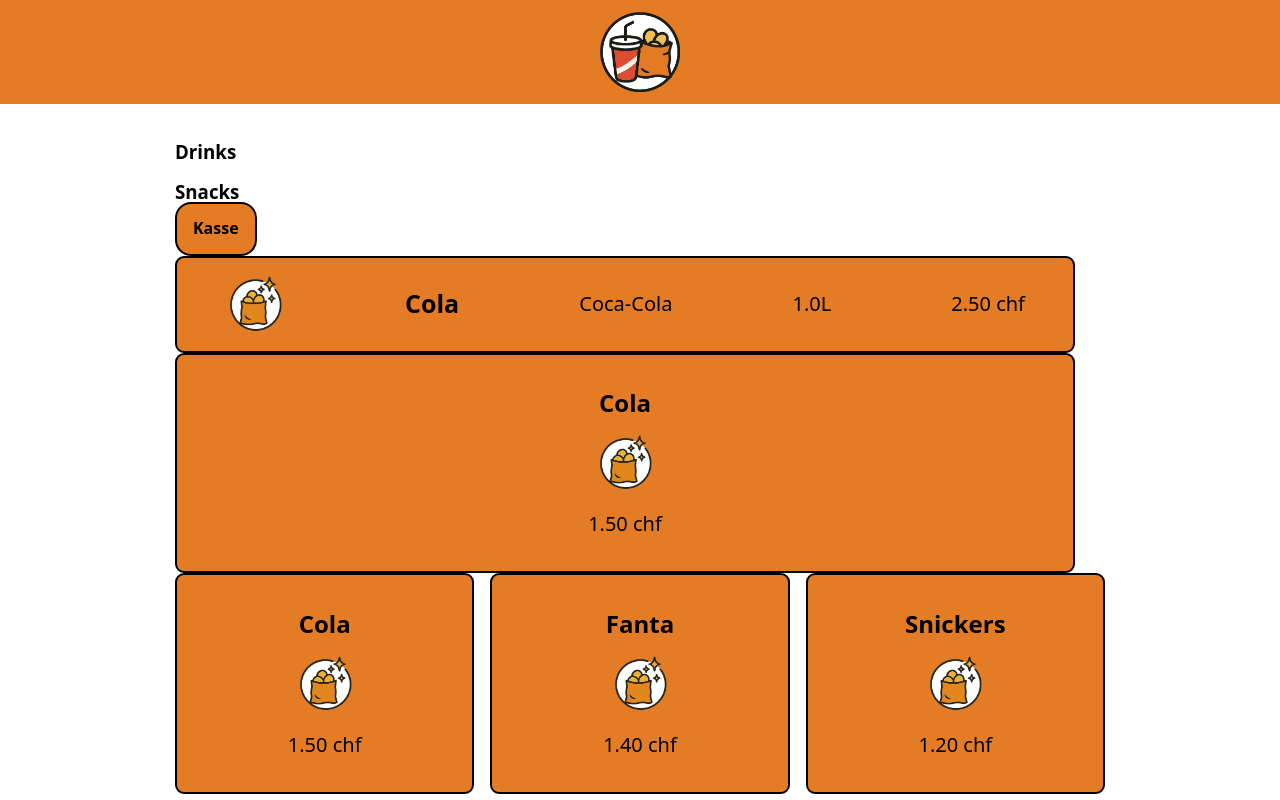
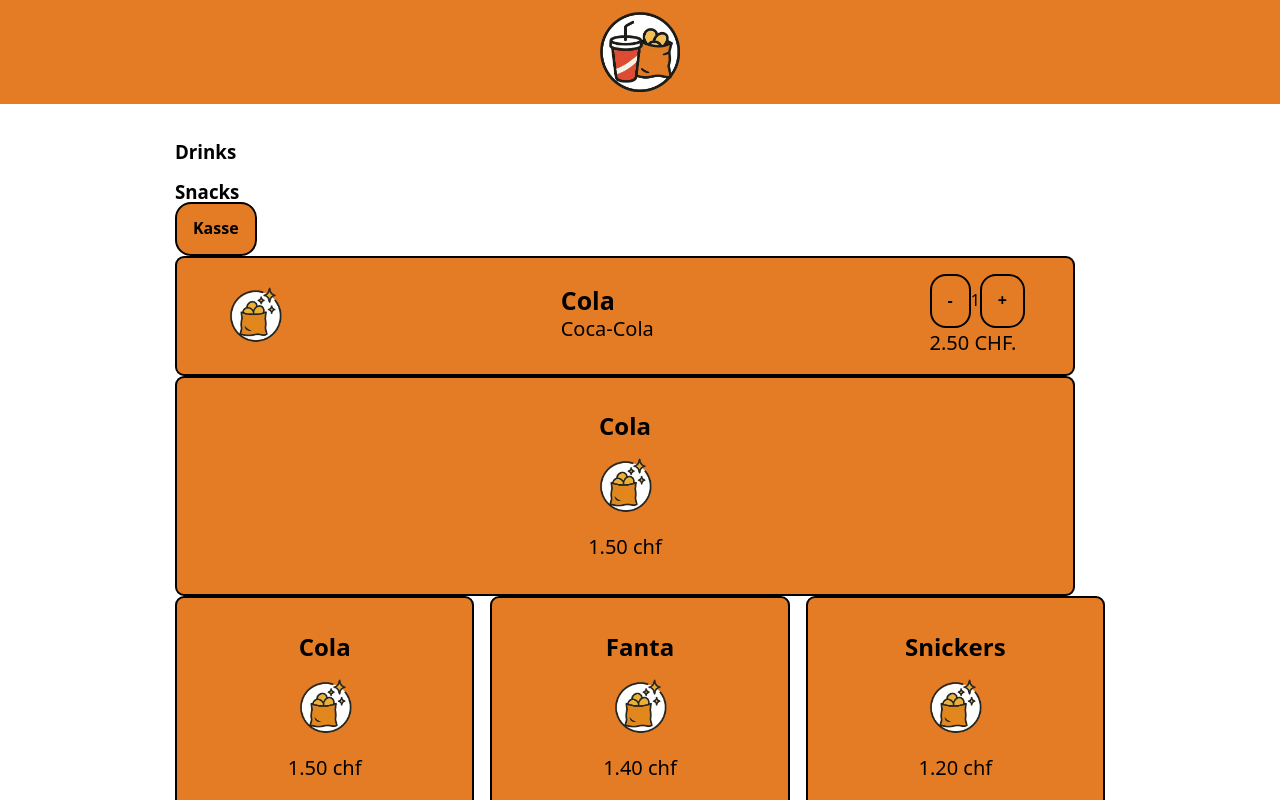
Before and after one commit to mimospychala/backend-GLAB, a React (Vite) app in the folder frontend/: page /componets in a window 1280 px wide. Shown: the top 800 px of the page. Built offline with nearby package versions, Linux system fonts and the light colour scheme.

Commit message:
ShoppingCartCard finished

```diff
--- a/frontend/src/components/ShoppingCartCard.jsx
+++ b/frontend/src/components/ShoppingCartCard.jsx
@@ -1,18 +1,41 @@
 import IndexRoute from "@/routes/IndexRoute";
 import styles from "./ShoppingCartCard.module.css"
 import "./ShoppingCartCard.module.css"
+import { useState } from "react";
+import Button from "./Button";
 
 
-export default function ShoppingCartCard({product}){
-  const {id, name, marke, volumes } = product
+export default function ShoppingCartCard({ product }) {
+  const { id, name, marke, volumes } = product
+  const [ count, setCount] = useState(1)
+
+  const increment = () => {
+    setCount(count+1)
+  }
+
+  const decrement = () => {
+    setCount(count-1)
+  }
+
+  function calcPrice(price, count){
+    let result = price*count
+    let result2 = Math.round(result * 100)/100
+    return result2.toFixed(2)
+  }
 
   return (
     <article >
       <img src="/snacks.png" alt="Snacks" className={styles.drinksSnacks} />
-          <h3>{name}</h3>
-          <p>{marke}</p>
-          <p>{`${volumes[1].volume}`}</p>
-          <p>{`${volumes[1].price} chf`}</p>
+      <div>
+        <h3>{name}</h3>
+        <p>{marke}</p>
+      </div>
+      <div>
+        <Button onClick={decrement}>-</Button>
+        {count}
+        <Button onClick={increment}>+</Button>
+        <p>{calcPrice(volumes[1].price, count)} CHF.</p>
+      </div>
     </article>
   );
 }
```
Also changed, not shown: frontend/src/components/ShoppingCartCard.module.css (line endings or trailing spaces), frontend/src/lib/comments.API.js (renamed from frontend/src/lib/comment.API.js), frontend/src/lib/prices.API.js (renamed from frontend/src/lib/price.API.js).
